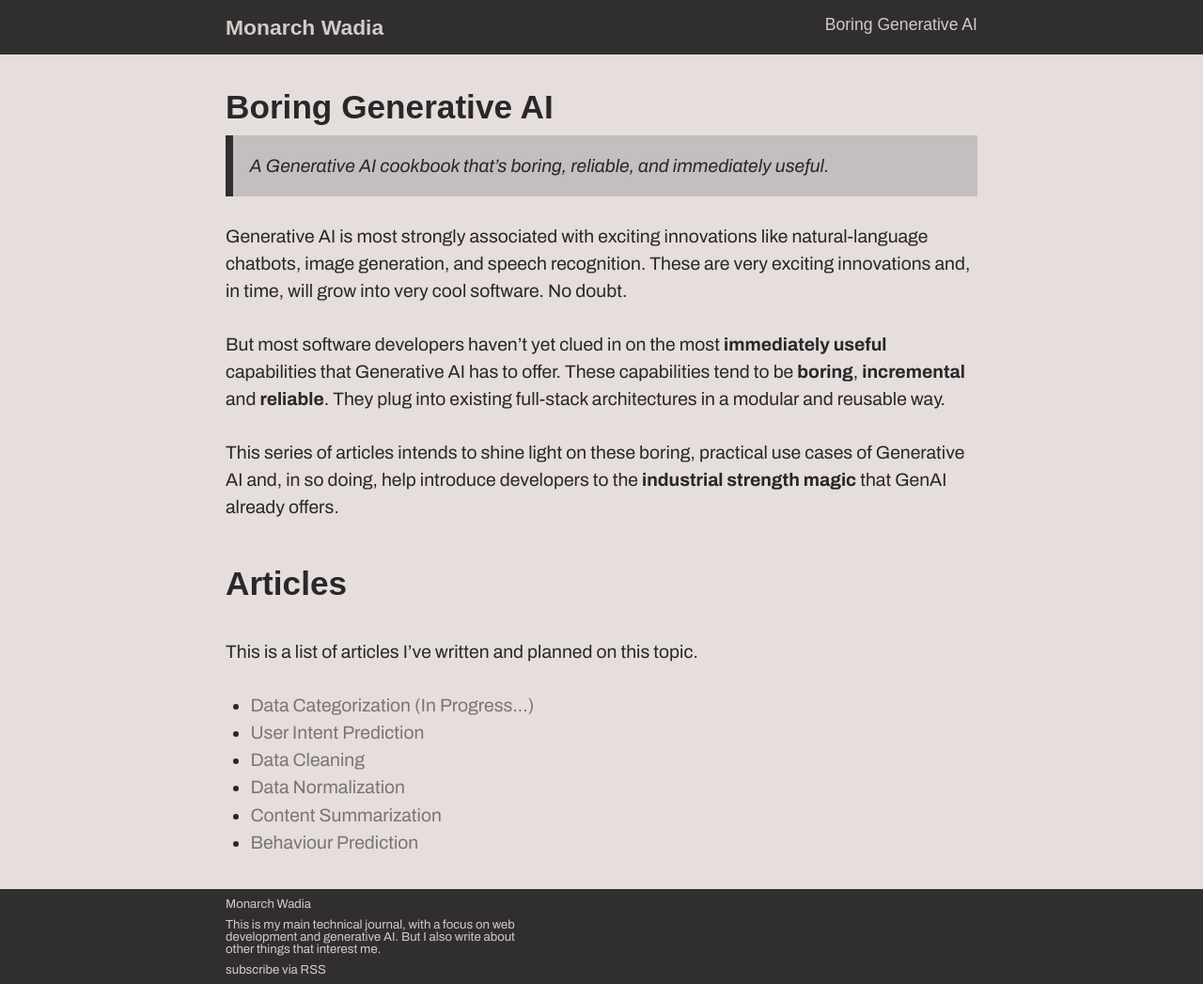
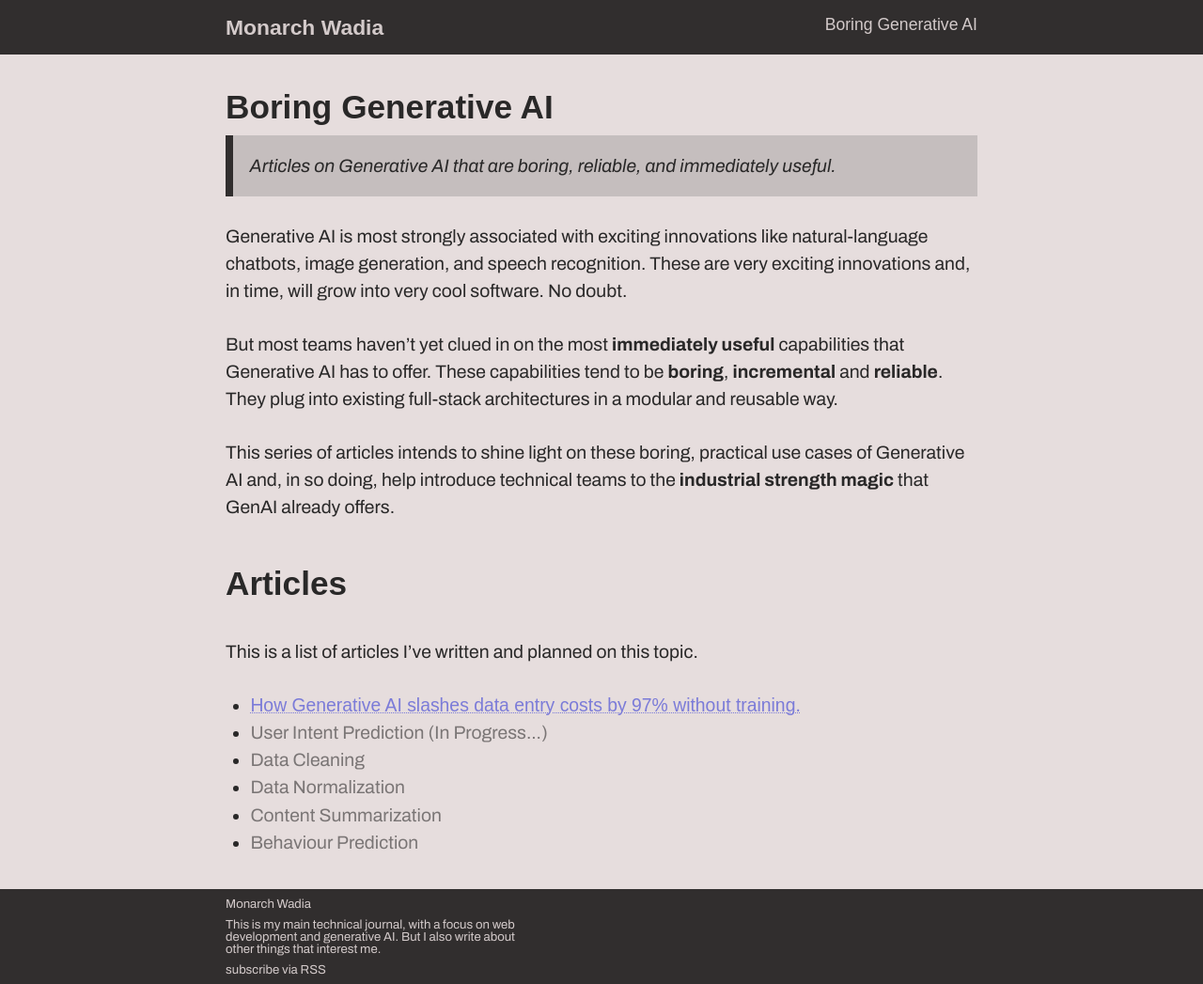
Before and after one commit to monarchwadia/blog-monarchwadia.com, a Jekyll site: the page built from boring-generative-ai.markdown, in a window 1280 px wide. Shown: the whole page at 94% size. Built offline with Jekyll 4.4.1, drawn with Linux system fonts in a browser that asks for light colours; some web fonts are replaced.

Commit message:
Added it to boring AI

```diff
--- a/_data/_boring_ai_upcoming_articles.yml
+++ b/_data/_boring_ai_upcoming_articles.yml
@@ -1,5 +1,4 @@
-- Data Categorization (In Progress...)
-- User Intent Prediction
+- User Intent Prediction (In Progress...)
 - Data Cleaning
 - Data Normalization
 - Content Summarization
--- a/_posts/2024-02-12-ai-cost-reduction-for-data-entry.md
+++ b/_posts/2024-02-12-ai-cost-reduction-for-data-entry.md
@@ -2,7 +2,7 @@
 title: "How Generative AI slashes data entry costs by 97% without training."
 layout: post
 date: 2024-02-12
-tags: gpt-4 ai genai generative-ai data-entry business cost calculator
+tags: gpt-4 ai genai generative-ai data-entry business cost calculator boring-ai
 toc: true
 excerpt: I show how a 97.84% reduction in unit cost of data entry can be realized using Generative AI, without custom AI model training. This is a case study along with a technical overview of architecture and implementation.
 ---
--- a/boring-generative-ai.markdown
+++ b/boring-generative-ai.markdown
@@ -3,13 +3,13 @@ layout: page
 title: "Boring Generative AI"
 ---
 
-> A Generative AI cookbook that's boring, reliable, and immediately useful.
+> Articles on Generative AI that are boring, reliable, and immediately useful.
 
 Generative AI is most strongly associated with exciting innovations like natural-language chatbots, image generation, and speech recognition. These are very exciting innovations and, in time, will grow into very cool software. No doubt.
 
-But most software developers haven't yet clued in on the most **immediately useful** capabilities that Generative AI has to offer. These capabilities tend to be **boring**, **incremental** and **reliable**. They plug into existing full-stack architectures in a modular and reusable way.
+But most teams haven't yet clued in on the most **immediately useful** capabilities that Generative AI has to offer. These capabilities tend to be **boring**, **incremental** and **reliable**. They plug into existing full-stack architectures in a modular and reusable way.
 
-This series of articles intends to shine light on these boring, practical use cases of Generative AI and, in so doing, help introduce developers to the **industrial strength magic** that GenAI already offers.
+This series of articles intends to shine light on these boring, practical use cases of Generative AI and, in so doing, help introduce technical teams to the **industrial strength magic** that GenAI already offers.
 
 # Articles
 
```
